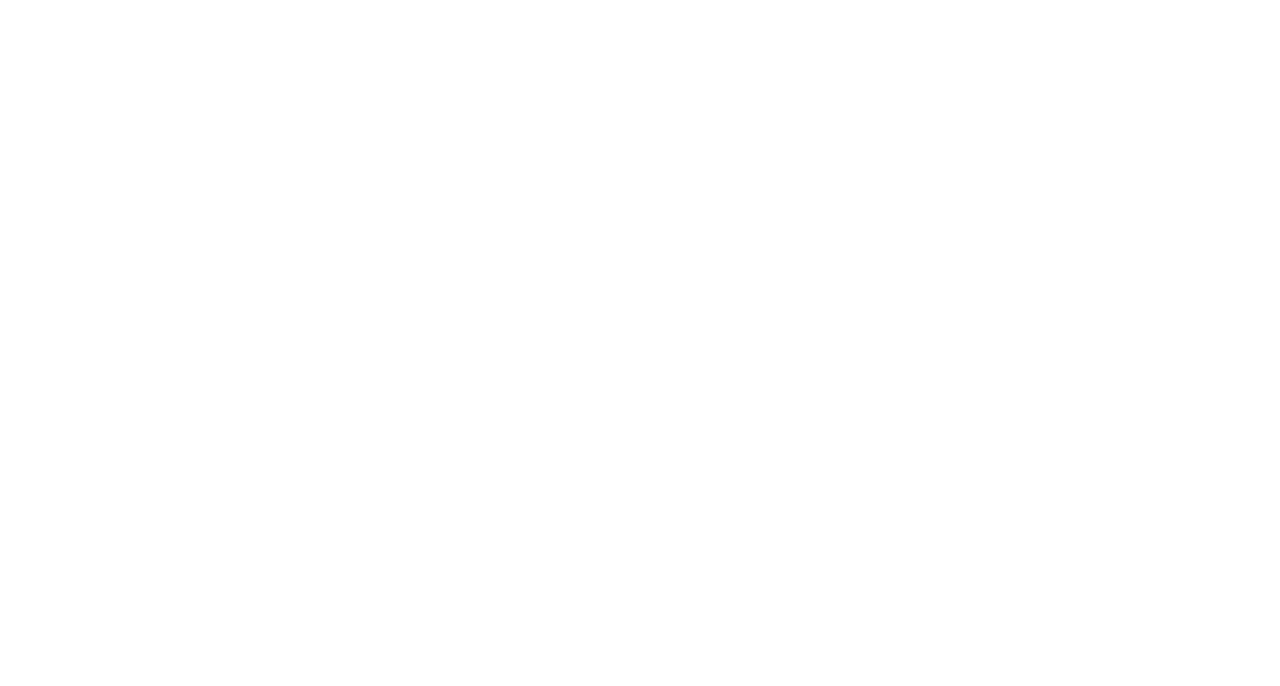
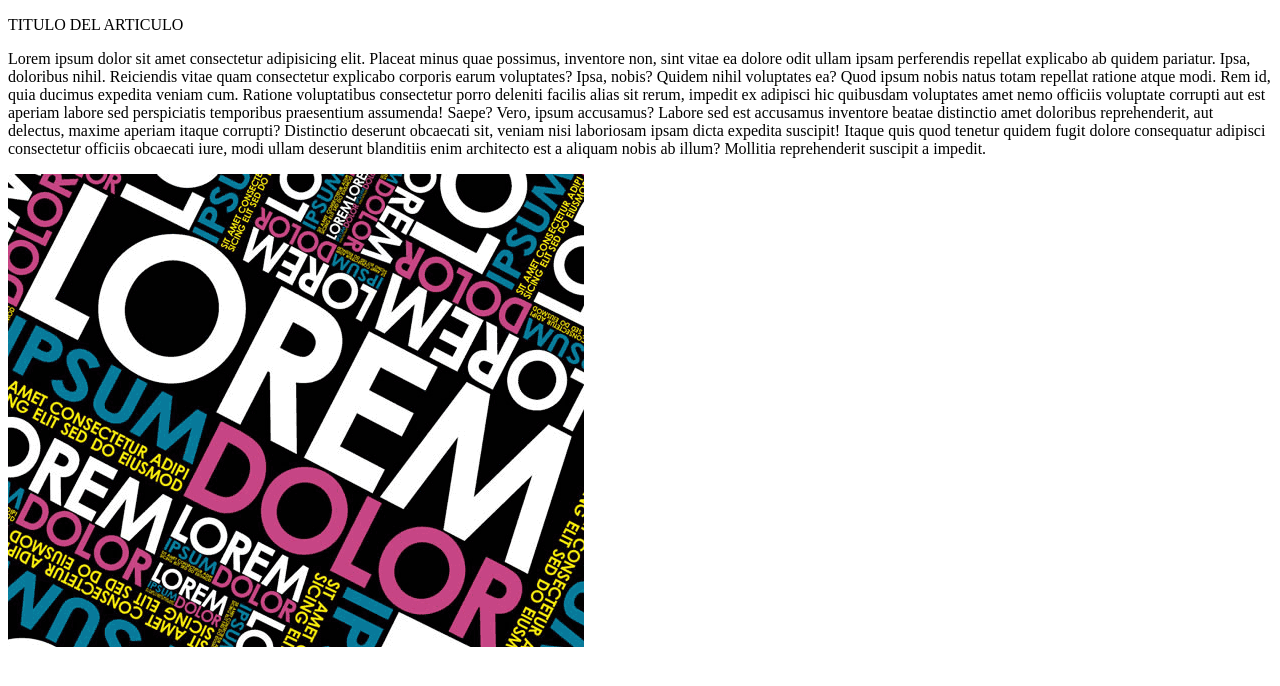
Before and after one commit to NikolaiOyola/Trabajo_Grupal, a plain HTML site: page index.html in a window 1280 px wide. Drawn offline with Linux system fonts and the light colour scheme.

Commit message:
informacion

```diff
--- a/index.html
+++ b/index.html
@@ -7,6 +7,24 @@
     <title>Trabajo_Grupal_GitHub</title>
 </head>
 <body>
-
+    <main>
+        <section class="contenedor_titulo">
+            <p>
+                TITULO DEL ARTICULO
+            </p>
+        </section>
+        <section class="contenedor informacion">
+                <p>
+                    Lorem ipsum dolor sit amet consectetur adipisicing elit. Placeat minus quae possimus, inventore non, sint vitae ea dolore odit ullam ipsam perferendis repellat explicabo ab quidem pariatur. Ipsa, doloribus nihil.
+                    Reiciendis vitae quam consectetur explicabo corporis earum voluptates? Ipsa, nobis? Quidem nihil voluptates ea? Quod ipsum nobis natus totam repellat ratione atque modi. Rem id, quia ducimus expedita veniam cum.
+                    Ratione voluptatibus consectetur porro deleniti facilis alias sit rerum, impedit ex adipisci hic quibusdam voluptates amet nemo officiis voluptate corrupti aut est aperiam labore sed perspiciatis temporibus praesentium assumenda! Saepe?
+                    Vero, ipsum accusamus? Labore sed est accusamus inventore beatae distinctio amet doloribus reprehenderit, aut delectus, maxime aperiam itaque corrupti? Distinctio deserunt obcaecati sit, veniam nisi laboriosam ipsam dicta expedita suscipit!
+                    Itaque quis quod tenetur quidem fugit dolore consequatur adipisci consectetur officiis obcaecati iure, modi ullam deserunt blanditiis enim architecto est a aliquam nobis ab illum? Mollitia reprehenderit suscipit a impedit.
+                </p>
+        </section>
+        <section class="contenedor_imagen">
+            <img src="/Trabajo_Grupal/Imagen.png" alt="imagen">
+        </section>
+    </main>
 </body>
 </html>
```
